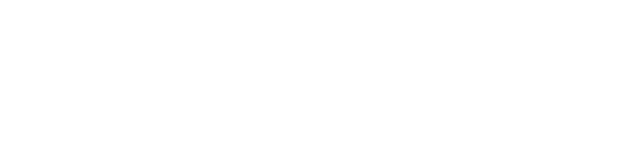
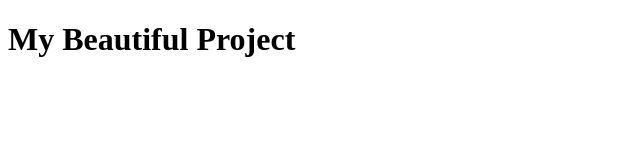
Before and after one commit to Sliq1/git_push, a plain HTML site: page index.html in a window 1280 px wide. Shown: the whole page, without its empty margins (0-640 px from the left). Drawn offline with Linux system fonts and the light colour scheme.

Commit message:
add changes

```diff
--- a/index.html
+++ b/index.html
@@ -6,6 +6,6 @@
     <title>My Project</title>
 </head>
 <body>
-
+   <h1> My Beautiful Project</h1>
 </body>
 </html>
```
